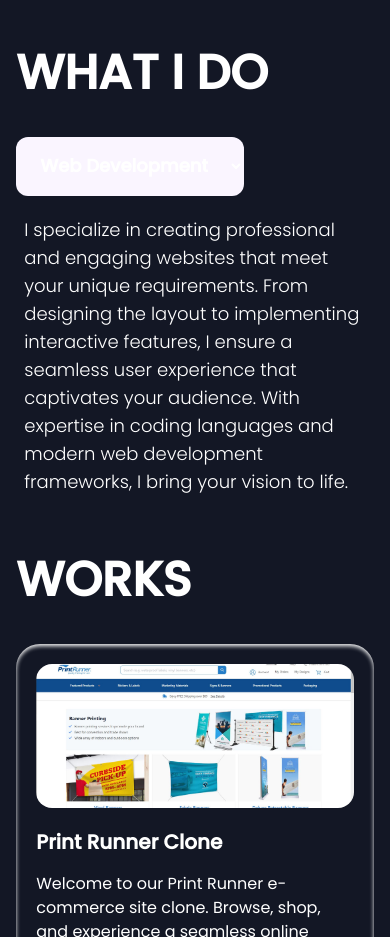
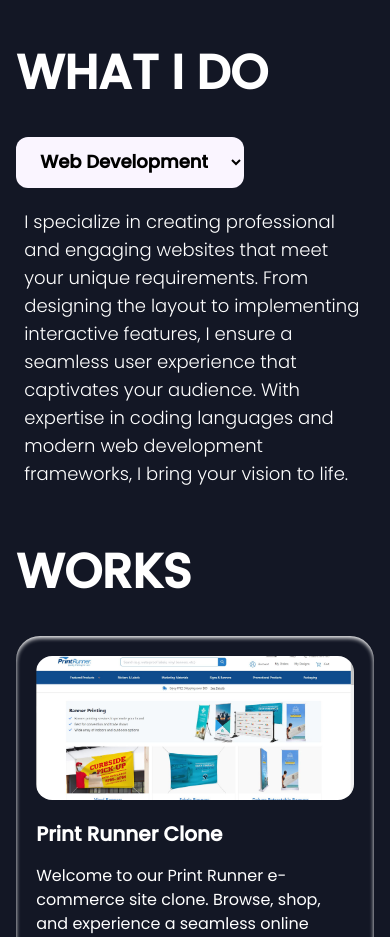
Before and after one commit to Phickayor/Portfolio, a Next.js app in the folder frontend/: page / in a window 390 px wide. Shown: the part 2540-3477 px from the top of the page. Built offline with nearby package versions, Linux system fonts and the light colour scheme.

Commit message:
minor changes

```diff
--- a/frontend/components/Services.jsx
+++ b/frontend/components/Services.jsx
@@ -1,9 +1,7 @@
 import Aos from "aos";
 import "aos/dist/aos.css";
-import { Oswald } from "next/font/google";
 import React, { useEffect, useState } from "react";
-const oswald = Oswald({ weight: "700", subsets: ["latin"] });
-function Services() {
+function Services(props) {
   const [content, setContent] = useState("Web Development");
   const handleService = (e) => {
     var service = e.target.value;
@@ -46,11 +44,11 @@
         {/* MOBILE SERVICE HEADER  */}
         <select
           onChange={handleService}
-          className="flex lg:hidden outline-none text-lg rounded-xl px-5  gap-4 font-semibold py-4 cursor-pointer bg-purple-50"
+          className={`text-black flex lg:hidden outline-none text-lg rounded-xl px-5  gap-4 font-semibold py-3 cursor-pointer bg-purple-50`}
         >
-          <option className="text-black font-semibold">Web Development</option>
-          <option className="text-black font-semibold">Web Maintenance</option>
-          <option className="text-black font-semibold">Web Applications</option>
+          <option>Web Development</option>
+          <option >Web Maintenance</option>
+          <option>Web Applications</option>
         </select>
         <div className="py-5 mx-2 lg:mx-4 text-lg font-light">
           {content == "Web Development" ? (
--- a/frontend/components/Skills.js
+++ b/frontend/components/Skills.js
@@ -5,7 +5,7 @@
 import "aos/dist/aos.css";
 import { FontAwesomeIcon } from "@fortawesome/react-fontawesome";
 import { faMicrochip, faCheckCircle } from "@fortawesome/free-solid-svg-icons";
-export default function Skills() {
+export default function Skills(props) {
   const languages = ["HTML", "CSS", "JavaScript"];
   const frameworks = ["TailwindCSS", "W3CSS", "Express", "Nextjs"];
   const libraries = ["JQuery", "ReactJs"];
@@ -22,7 +22,7 @@
       <h1
         data-aos="fade-right"
         data-aos-duration="1500"
-        className="text-5xl font-semibold text-right"
+        className={`text-[${props.color}] text-5xl font-semibold text-right`}
       >
         MY STACK
       </h1>
--- a/frontend/pages/index.js
+++ b/frontend/pages/index.js
@@ -42,7 +42,7 @@
       <div className={`mx-auto lg:w-10/12 w-11/12 ${opacityValue}`}>
         <Hero />
         <AboutMe />
-        <Skills />
+        <Skills color={color} />
         <Services />
         <Projects />
         <Contact background={color} color={background} />
```
